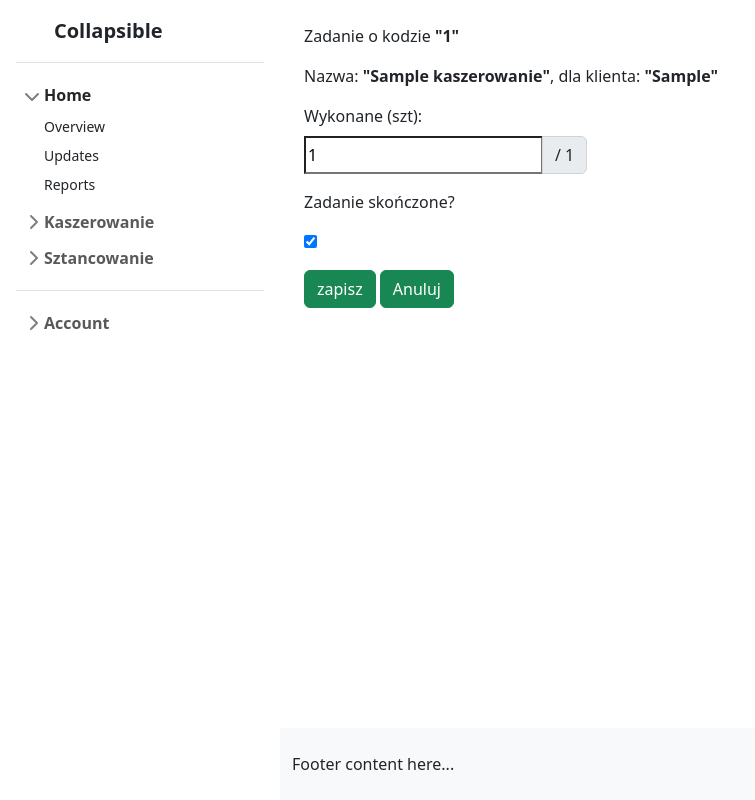
After one commit to ut3k/raster_system, a Django app: page /kaszerowanie/kasz_status_done/1 in a window 1280 px wide. The commit adds this page. Shown: the whole page, without its empty margins (0-755 px from the left). Run offline with Django 4.2, Linux system fonts and the light colour scheme; tables that the repository leaves empty hold one stand-in row (values such as "Sample post"); some libraries are stand-ins or nearby versions.

Commit message:
KASZEROWANIE - funkcja "zrobione" w toku, formularz się nie wysyła

```diff
--- a/raster_system/kaszerowanie/templates/kasz_list_table.html
+++ b/raster_system/kaszerowanie/templates/kasz_list_table.html
@@ -32,6 +32,7 @@ KASZEROWANIE - {{ title }}
       <td data-cell="Modyfikacja">{{data.mod_date|date:"d-M-Y G:i"}}</td>
       <td data-cell="Zakończone" class="jobstatus">{{data.kasz_status}}</td>
       <td data-cell="Działanie">
+        <a href="{% url 'kaszerowanie:kasz_status_done' data.pk %}" class='btn btn-light mx-1'>zrobione</a>
         <a href="{% url 'kaszerowanie:kasz_detail' data.pk %}" class='btn btn-light mx-1'>edytuj</a>
         <a href="{% url 'kaszerowanie:kasz_delete' data.pk %}" class='btn btn-light mx-1'>usuń</a>
       </td>
--- /dev/null
+++ b/raster_system/kaszerowanie/templates/kasz_status_done.html
@@ -0,0 +1,34 @@
+{% extends 'base.html' %}
+
+{% block title %}
+KASZEROWANIE - {{ title }}
+{% endblock %}
+
+{% block content %}
+
+<div class="container">
+
+  <div class="my-auto">
+    <p>Zadanie o kodzie <b>"{{kasz.pk}}"</b> </p>
+    <p>Nazwa: <b>"{{kasz.name}}"</b>, dla klienta: <b>"{{ kasz.client }}"</b></p>
+    <form method="POST">
+      <label for="basic-url" class="form-label">Wykonane (szt):</label>
+      <div class="input-group mb-3">
+        {{form.kasz_done}}
+        <span class="input-group-text" id="basic-addon3">/ {{ kasz.kasz_ordered }}</span>
+      </div>
+      <div>
+        <p>Zadanie skończone?</p>
+      {{ form.kasz_status}}
+      </div>
+      {% csrf_token %}
+      <div class="my-3">
+      <input class='btn btn-success' type="submit" name="" value="zapisz">
+      <a href="{% url 'kaszerowanie:kasz_list_all' %}" class="btn btn-success">Anuluj</a>
+      </div>
+
+    </form>
+  </div>
+</div>
+
+{% endblock %}
--- a/raster_system/kaszerowanie/urls.py
+++ b/raster_system/kaszerowanie/urls.py
@@ -6,6 +6,7 @@ from .views import (KaszerowanieDetailView,
                     kasz_create,
                     kasz_update,
                     kasz_delete,
+                    kasz_status_done,
                     )
 
 
@@ -19,5 +20,6 @@ urlpatterns = [
     path('kasz/<pk>/', KaszerowanieDetailView.as_view(), name='kasz_detail'),
     path('kasz_create/',kasz_create, name='kasz_create'),
     path('kasz_update/<str:pk>',kasz_update, name='kasz_update'),
+    path('kasz_status_done/<str:pk>',kasz_status_done, name='kasz_status_done'),
     path('kasz_delete/<str:pk>',kasz_delete, name='kasz_delete'),
 ]
--- a/raster_system/kaszerowanie/views.py
+++ b/raster_system/kaszerowanie/views.py
@@ -124,3 +124,20 @@ def kasz_delete(request,pk):
         kasz_item.delete()
         return redirect('kaszerowanie:kasz_list_all')
     return render(request, 'kasz_delete.html', context)
+
+
+def kasz_status_done(request,pk):
+    kasz_item = Kaszerowanie.objects.get(id=pk)
+    form = KaszForm(instance=kasz_item)
+    title = "zadanie wykonane?"
+    context = {
+            "title":title,
+            "kasz":kasz_item,
+            "form":form,
+            }
+    if request.method == 'POST':
+        form = KaszForm(request.POST, instance=kasz_item)
+        if form.is_valid():
+            form.save()
+            return redirect('kaszerowanie:kasz_list_all')
+    return render(request, 'kasz_status_done.html', context)
```
